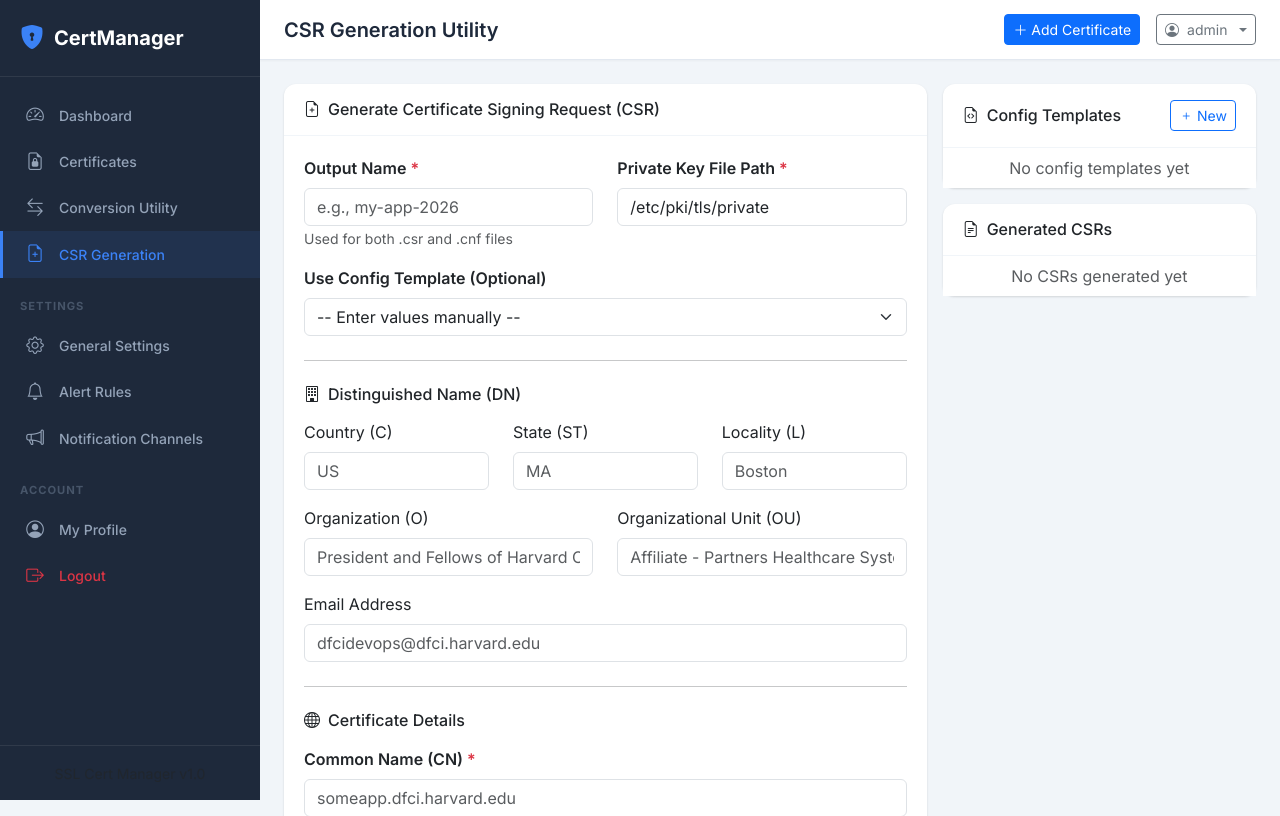
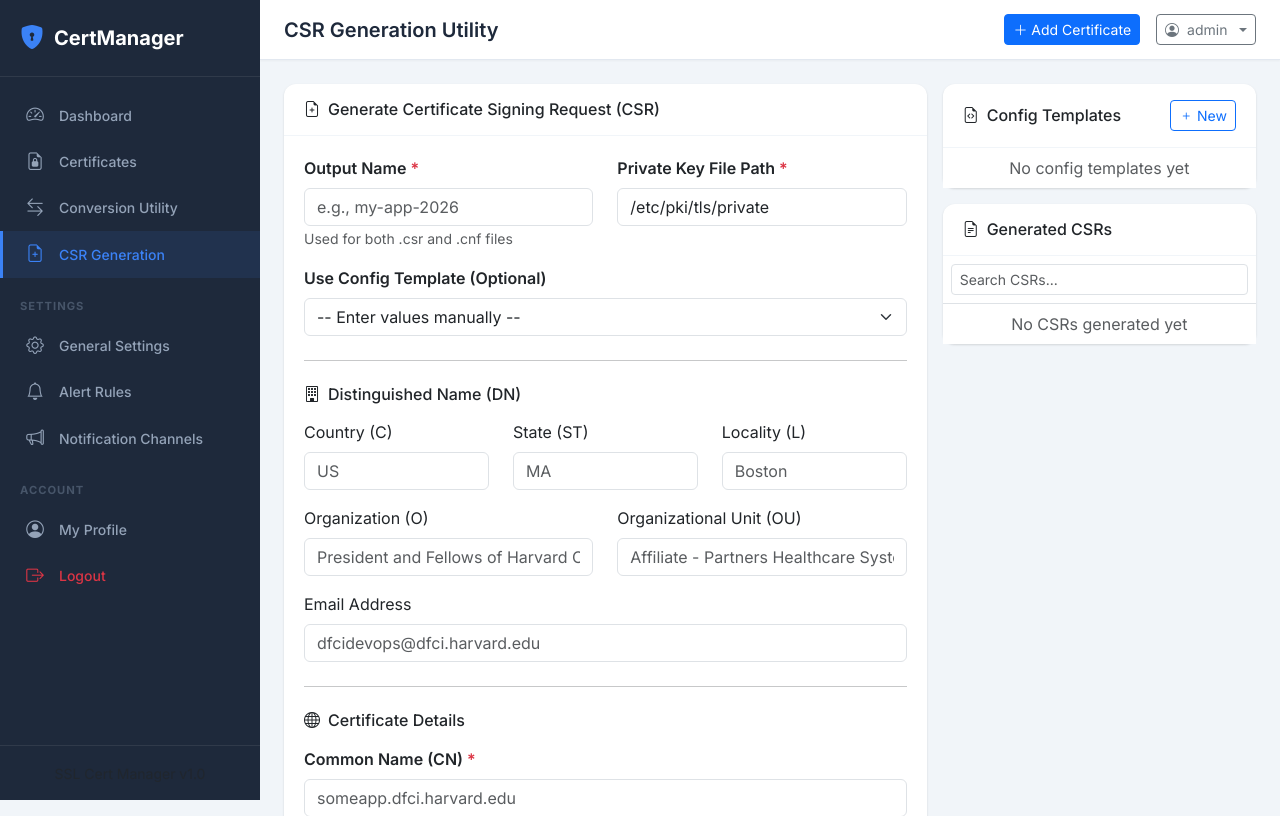
Before and after one commit to vsl8/ssl-certs-management, a Flask app: page /csr/ in a window 1280 px wide. Shown: the top 816 px of the page. Run offline with Flask 3, Linux system fonts and the light colour scheme; a user stored in the database is signed in; some libraries are stand-ins or nearby versions.

Commit message:
add search box to csr

```diff
--- a/templates/csr/index.html
+++ b/templates/csr/index.html
@@ -165,10 +165,17 @@
                 <h6 class="mb-0"><i class="bi bi-file-earmark-text me-2"></i>Generated CSRs</h6>
             </div>
             <div class="card-body p-0">
-                <div class="list-group list-group-flush" style="max-height: 300px; overflow-y: auto;">
+                <!-- Search Box -->
+                <div class="p-2 border-bottom">
+                    <input type="text" id="csrSearchInput" class="form-control form-control-sm"
+                           placeholder="Search CSRs...">
+                </div>
+                <div class="list-group list-group-flush" id="csrListContainer" style="max-height: 300px; overflow-y: auto;">
                     {% if csr_requests %}
                         {% for csr in csr_requests %}
-                        <div class="list-group-item">
+                        <div class="list-group-item csr-item"
+                             data-name="{{ csr.name|lower }}"
+                             data-cn="{{ (csr.common_name or '')|lower }}">
                             <div class="d-flex justify-content-between align-items-start">
                                 <div>
                                     <strong>{{ csr.name }}</strong>
@@ -186,6 +193,9 @@
                             </div>
                         </div>
                         {% endfor %}
+                        <div class="list-group-item text-muted text-center d-none" id="noSearchResults">
+                            No matching CSRs found
+                        </div>
                     {% else %}
                         <div class="list-group-item text-muted text-center">
                             No CSRs generated yet
@@ -610,5 +620,32 @@ $('.delete-csr-btn').on('click', function() {
         }
     });
 });
+
+// CSR Search Filter
+$('#csrSearchInput').on('input', function() {
+    const searchTerm = $(this).val().toLowerCase().trim();
+    const csrItems = $('.csr-item');
+    let matchCount = 0;
+
+    csrItems.each(function() {
+        const name = $(this).data('name') || '';
+        const cn = $(this).data('cn') || '';
+
+        if (searchTerm === '' || name.includes(searchTerm) || cn.includes(searchTerm)) {
+            $(this).removeClass('d-none');
+            matchCount++;
+        } else {
+            $(this).addClass('d-none');
+        }
+    });
+
+    // Show/hide "no results" message
+    const noResults = $('#noSearchResults');
+    if (matchCount === 0 && searchTerm !== '') {
+        noResults.removeClass('d-none');
+    } else {
+        noResults.addClass('d-none');
+    }
+});
 </script>
 {% endblock %}
```
Also changed, not shown: 1 other file.
